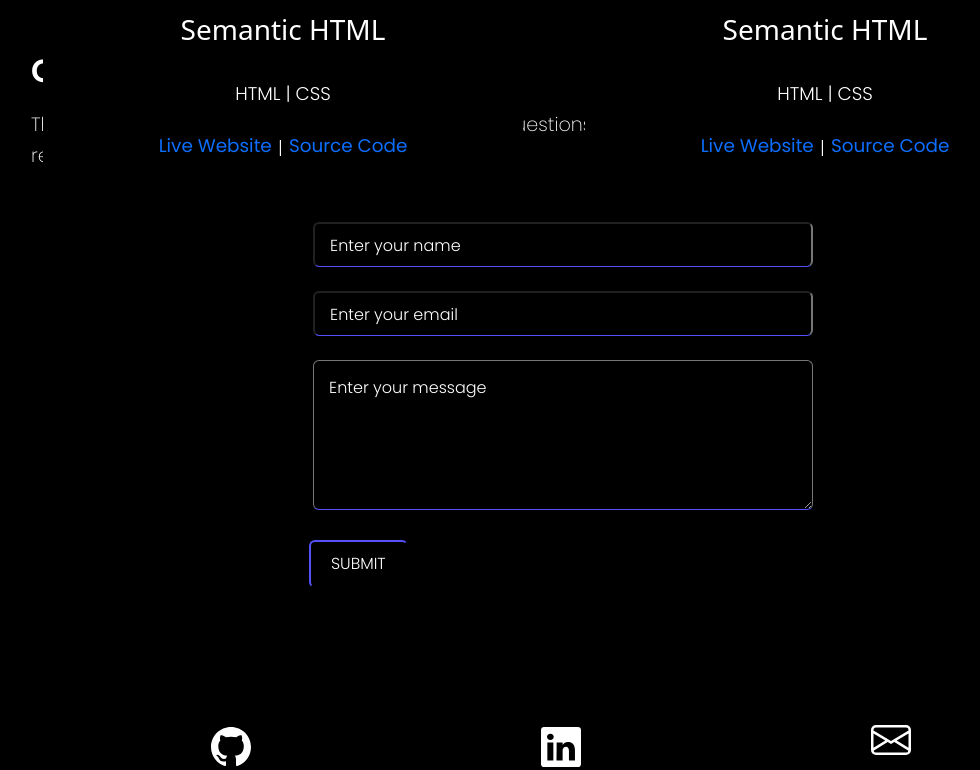
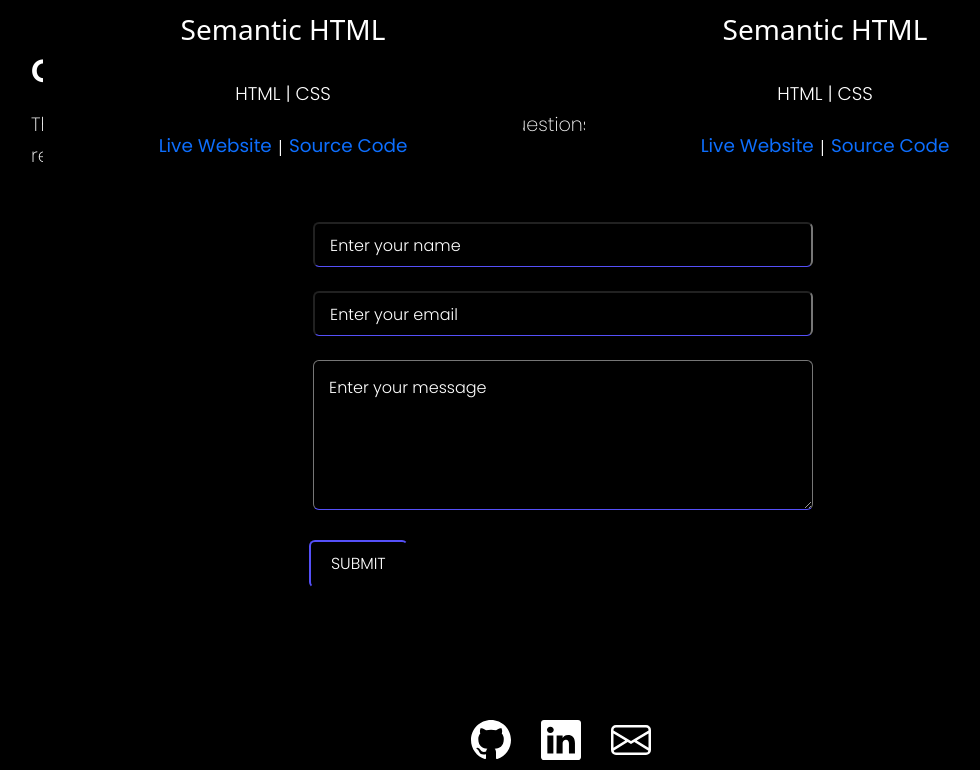
Before and after one commit to A-MOHAMED14/Amin-Portfolio, a plain HTML site: page index.html in a window 1280 px wide. Shown: the part 3280-4050 px from the top of the page, without its empty margins (79-1059 px from the left). Drawn offline with nearby package versions, Linux system fonts and the light colour scheme.

Commit message:
Add margins between links icons

```diff
--- a/assets/CSS/styles.css
+++ b/assets/CSS/styles.css
@@ -450,44 +450,18 @@ textarea::placeholder {
 }
 
 /* ---------- FOOTER STYLING ---------- */
-
-/* footer .container {
-  color: white;
-} */
-
-/* footer h2 {
-  color: white;
-} */
+footer {
+  display: flex;
+  justify-content: center;
+  align-items: center;
+}
 
 footer .links {
   display: flex;
   justify-content: space-evenly;
+  margin: 0 40px;
 }
 
-footer .github {
-  color: white;
-  border: 1px solid none;
-  /* padding: 50px 200px; */
-  margin: 0;
-  /* background-color: rgb(77, 77, 77); */
-  font-size: 2rem;
+footer .link {
+  margin: 0 15px 10px 15px;
 }
-
-footer .linkedin {
-  color: white;
-  border: 1px solid none;
-  /* padding: 50px 280px; */
-  margin: 0;
-  /* background-color: rgb(51, 168, 207); */
-  font-size: 2rem;
-}
-
-footer .email {
-  display: flex;
-  color: white;
-  border: 1px solid none;
-  /* padding: 50px 280px; */
-  margin: 0;
-  /* background-color: blue; */
-  font-size: 2rem;
-}
```
